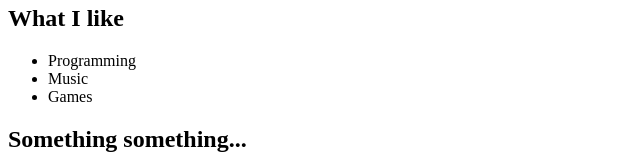
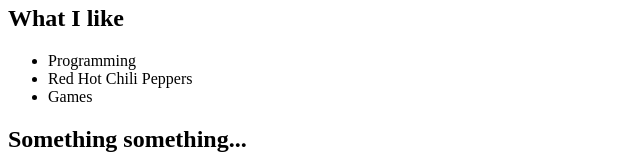
Before and after one commit to dolevoper/webdev-101, a plain HTML site: page index.html in a window 1280 px wide. Shown: the part 164-324 px from the top of the page, without its empty margins (0-640 px from the left). Drawn offline with Linux system fonts and the light colour scheme.

Commit message:
Update index.html

```diff
--- a/index.html
+++ b/index.html
@@ -5,7 +5,7 @@ I'm from Tzur-Izhak
 <h2>What I like</h2>
 <ul>
 	<li>Programming</li>
-	<li>Music</li>
+	<li>Red Hot Chili Peppers</li>
 	<li>Games</li>
 </ul>
 <h2>Something something...</h2>
```
